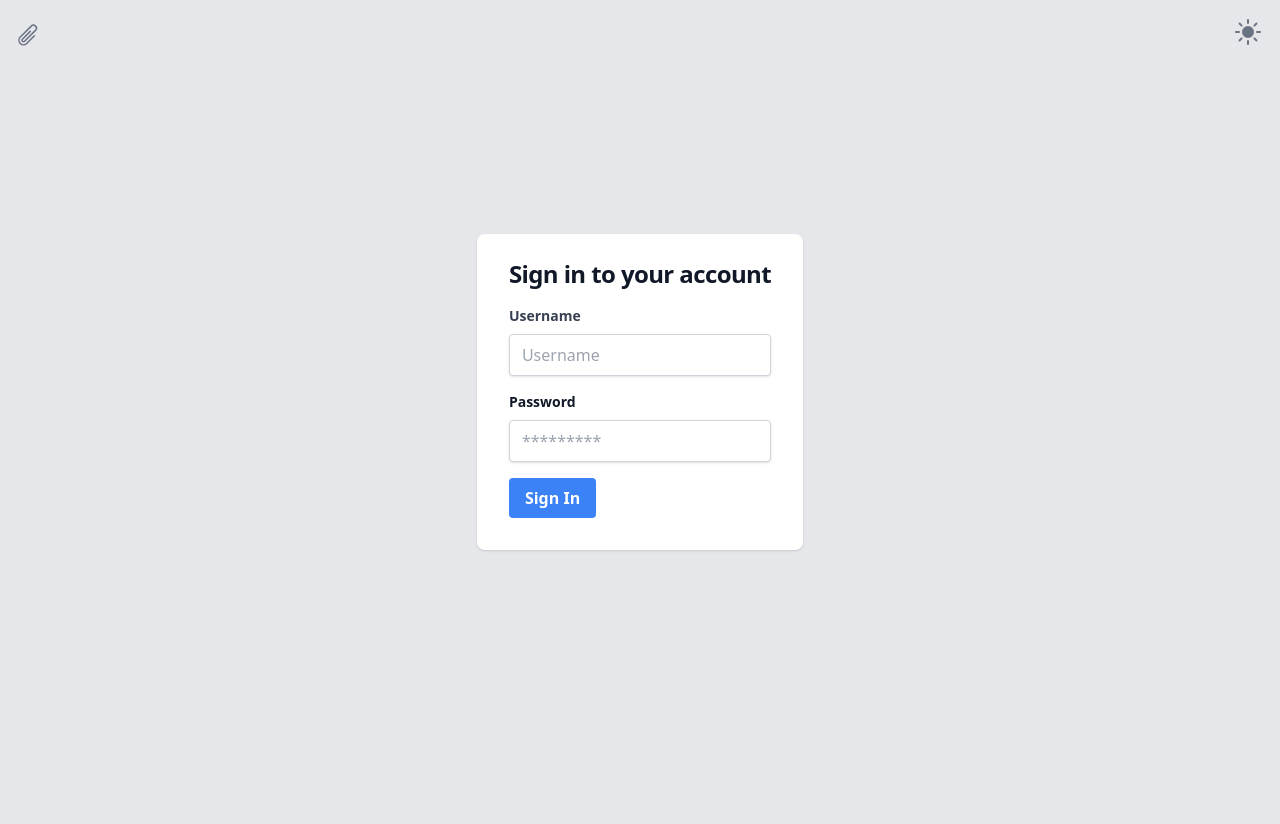
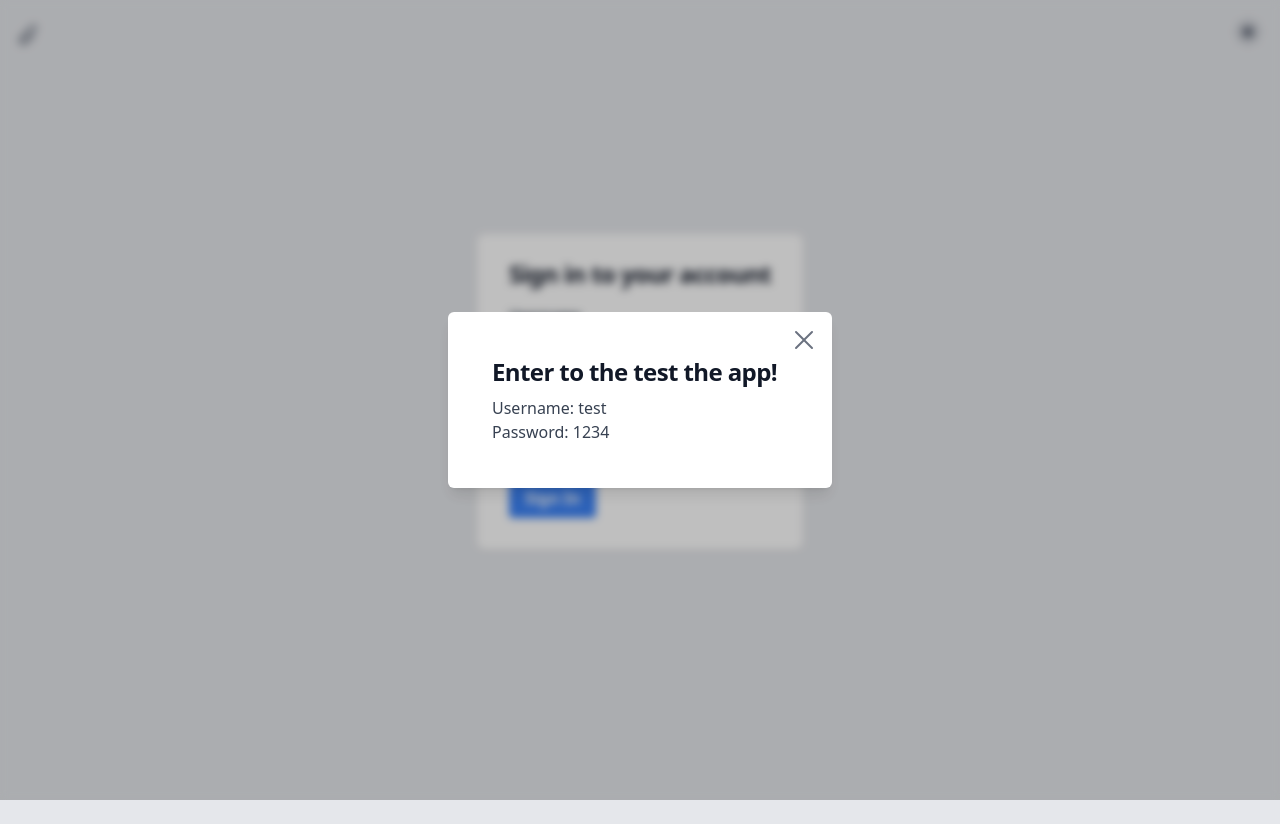
Before and after one commit to Sosasofia/notes-front, a React (Vite) app: page /login in a window 1280 px wide. Built offline with nearby package versions, Linux system fonts and the light colour scheme; no server answers.

Commit message:
Add message

```diff
--- a/src/features/user/LoginForm.jsx
+++ b/src/features/user/LoginForm.jsx
@@ -1,6 +1,7 @@
 import { useEffect, useState } from "react";
 import { useDispatch, useSelector } from "react-redux";
 import { useNavigate } from "react-router-dom";
+import Modal from "../../components/Modal";
 import { loginUser } from "./authSlice";
 
 export default function LoginForm() {
@@ -9,6 +10,9 @@ export default function LoginForm() {
   const { loading, isLoggedIn } = useSelector((state) => state.auth);
   const navigate = useNavigate();
   const dispatch = useDispatch();
+
+  const [show, setShow] = useState(true);
+  const toggleShow = () => setShow(!show);
 
   const handleLogin = (e) => {
     e.preventDefault();
@@ -30,6 +34,7 @@ export default function LoginForm() {
   });
 
   return (
+    <>
       <section className="w-full min-h-screen grid place-items-center  h-full bg-gray-200 dark:bg-gray-900">
         <form
           className="bg-white space-y-4 px-8 pt-6 pb-8 mb-4 rounded-lg shadow dark:border dark:bg-gray-800 dark:border-gray-700"
@@ -105,5 +110,17 @@ export default function LoginForm() {
           </div>
         </form>
       </section>
+      <Modal handleClose={toggleShow} show={show}>
+        <a
+          className="block max-w-sm p-6 bg-white rounded-lg dark:bg-gray-800 dark:border-gray-700"
+          href="#">
+          <h5 className="mb-2 text-2xl font-bold tracking-tight text-gray-900 dark:text-white">
+            Enter to the test the app!
+          </h5>
+          <p className="font-normal text-gray-700 dark:text-gray-400">Username: test</p>
+          <p className="font-normal text-gray-700 dark:text-gray-400">Password: 1234</p>
+        </a>
+      </Modal>
+    </>
   );
 }
```
Lines whose indentation alone changed are shown as unchanged.
